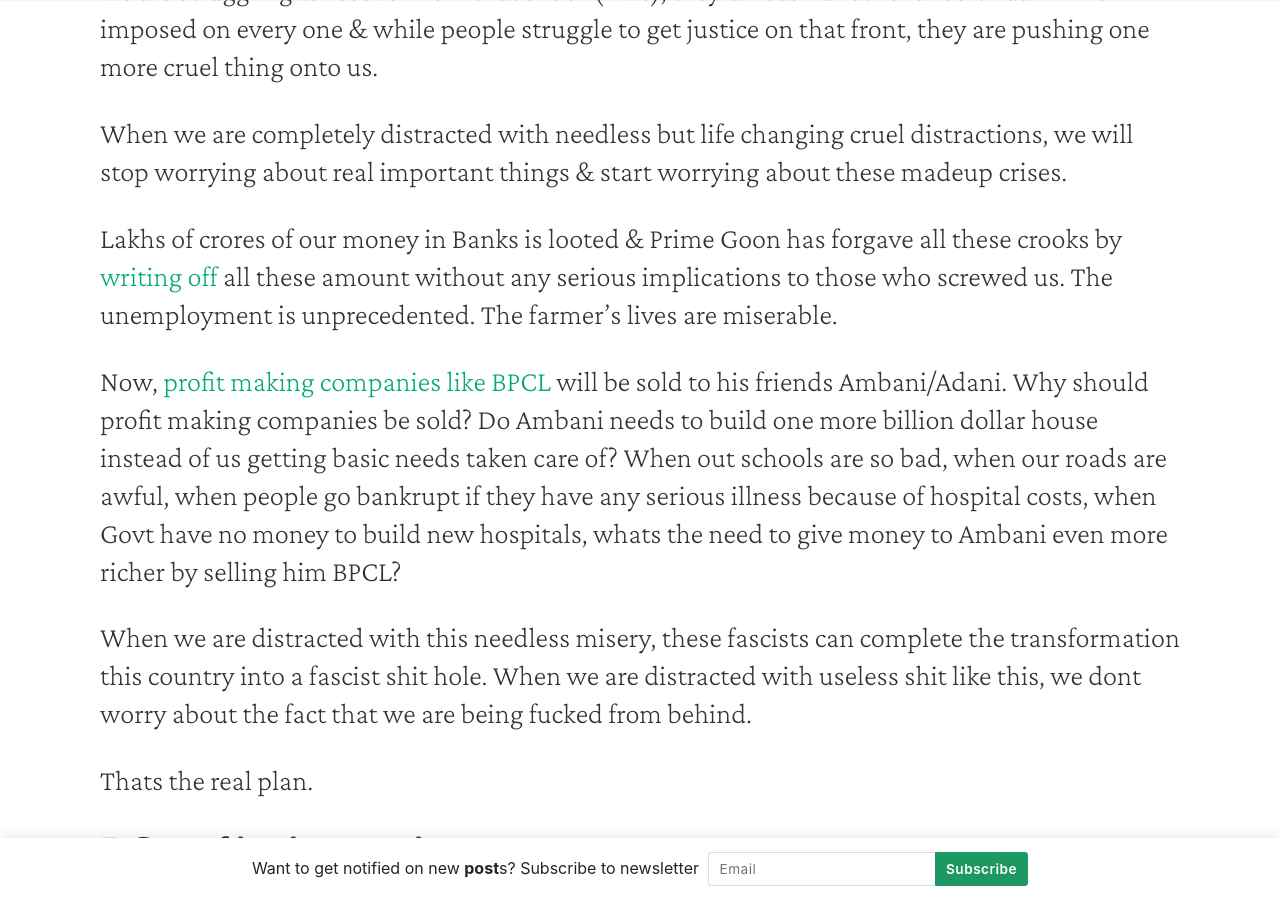
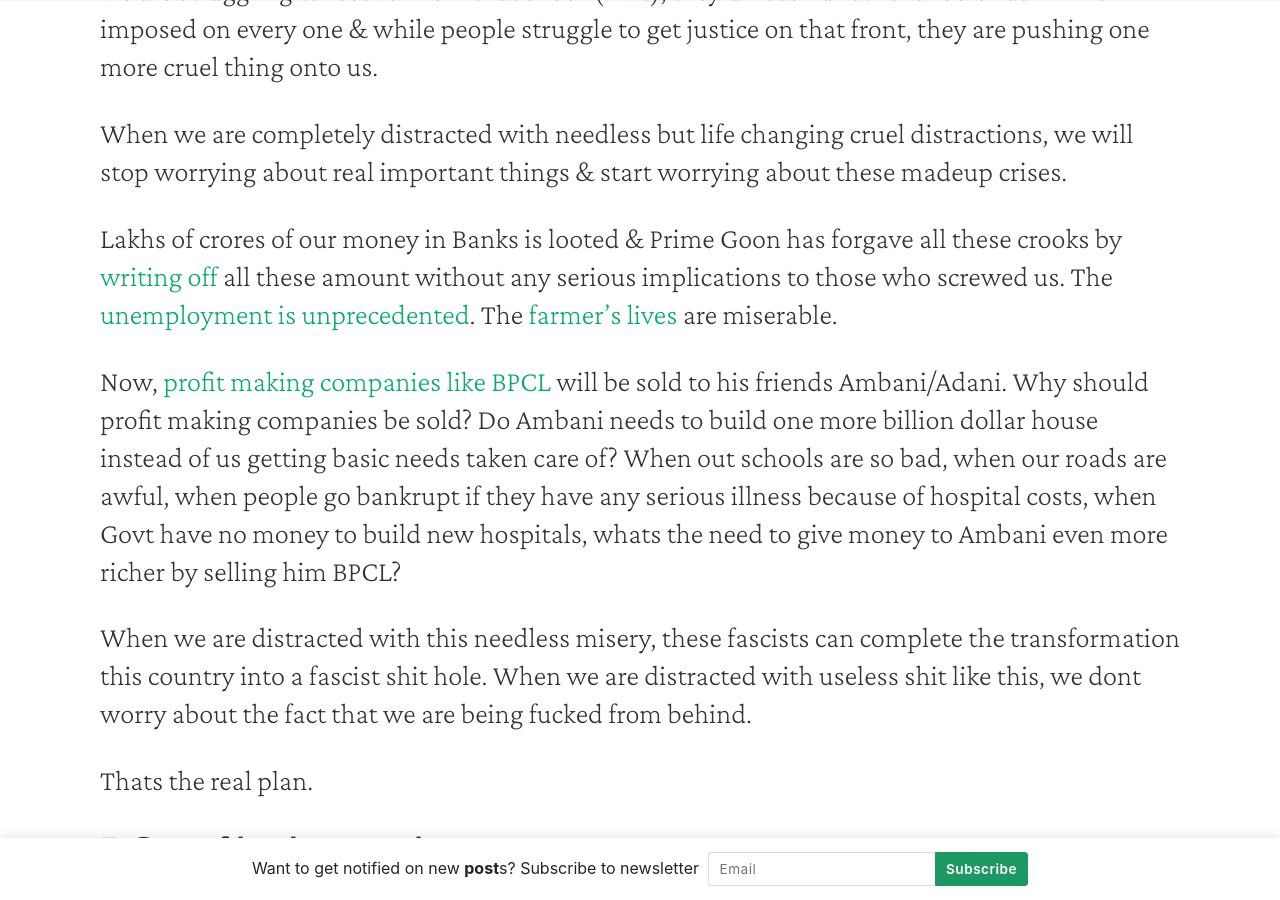
Before and after one commit to thekalinga/thekalinga.in, a Jekyll site: the page built from _posts/2019-11-24-why-fascist-nrc-should-be-opposed/2019-11-24-why-fascist-nrc-should-be-opposed.md, in a window 1280 px wide and 900 px high, scrolled down 5424 px. Built offline with Jekyll 4.4.1, drawn with Linux system fonts in a browser that asks for light colours; nearby versions of some CDN libraries; some of the changed lines change nothing that is shown.

Commit message:
fixed minor issue

```diff
--- a/_posts/2019-11-24-why-fascist-nrc-should-be-opposed/2019-11-24-why-fascist-nrc-should-be-opposed.md
+++ b/_posts/2019-11-24-why-fascist-nrc-should-be-opposed/2019-11-24-why-fascist-nrc-should-be-opposed.md
@@ -132,8 +132,8 @@
 When we are completely distracted with needless but life changing cruel distractions, we will stop worrying about real important things & start worrying about these madeup crises.
 
 Lakhs of crores of our money in Banks is looted & Prime Goon has forgave all these crooks by [writing off](https://indianexpress.com/article/india/india-news-india/bad-loan-financial-year-rti-rbi-bank-loan-raghuram-rajan-bad-loan-financial-year-rti-rbi-bank-loan-raghuram-rajan-1140000000000-bad-debts-the-great-govt-bank-write-off/) all these amount without any serious implications to those who screwed us.
-The unemployment is unprecedented.
-The farmer's lives are miserable.
+The [unemployment is unprecedented](https://www.indiatoday.in/business/story/india-unemployment-rate-6-1-per-cent-45-year-high-nsso-report-1539580-2019-05-31).
+The [farmer's lives](https://www.indiatoday.in/india/story/maharashtra-farmer-suicide-1553467-2019-06-21) are miserable.
 
 Now, [profit making companies like BPCL](https://www.thehindu.com/news/cities/mumbai/bpcl-employees-to-protest-privatisation/article29685122.ece) will be sold to his friends Ambani/Adani.
 Why should profit making companies be sold?
```
